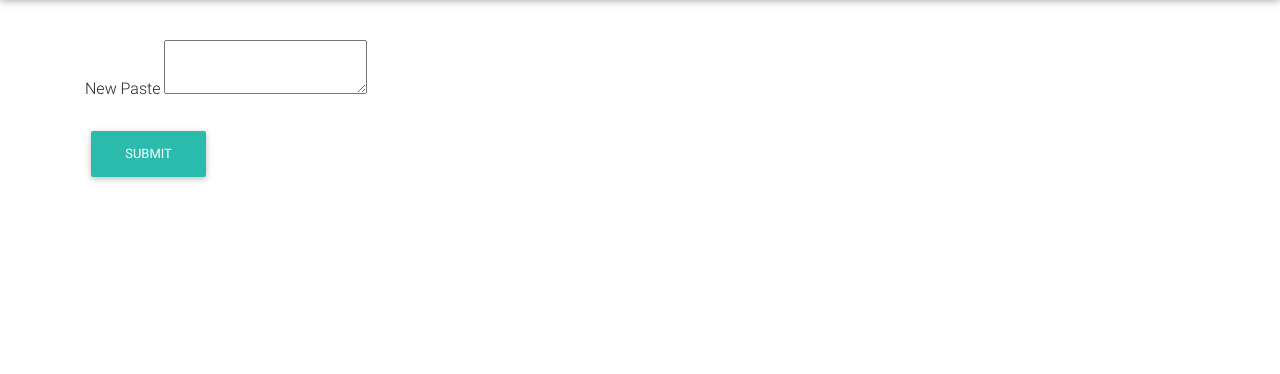
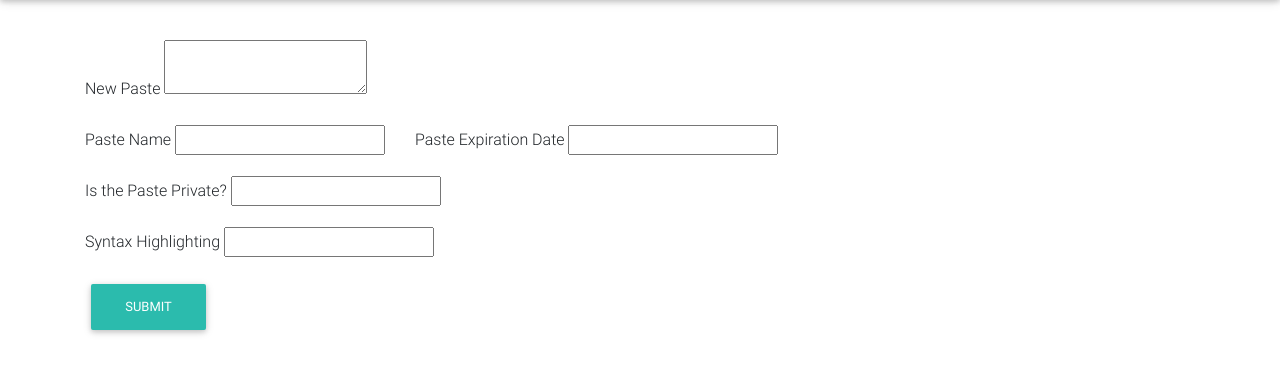
Before and after one commit to dhananjayk/django2-pastebin, a Django app: template pastebin/templates/djpaste/index.html in a window 1280 px wide. Shown: the part 56-430 px from the top of the page. Run offline with Django 3.2, Linux system fonts and the light colour scheme; the template is opened without the code that fills it, so the values that code supplies are empty, except form fields; tables that the repository leaves empty hold one stand-in row (values such as "Sample post"); form fields are guessed from the names that the template uses; some libraries are stand-ins or nearby versions.

Commit message:
Modify create paste form
Added new form field to the paste form

```diff
--- a/pastebin/templates/djpaste/index.html
+++ b/pastebin/templates/djpaste/index.html
@@ -7,13 +7,38 @@
         <div class="col">
             <form method="post">
                 {% csrf_token %}
-                <div class="form-group">
-                    <label for="{{ form.text.id_for_label }}">New Paste</label>
-                    {{ form.text }}
+                <div class="row">
+                    <div class="form-group col-12">
+                        <label for="{{ form.text.id_for_label }}">New Paste</label>
+                        {{ form.text }}
+                    </div>
+                    <div class="form-group col-auto">
+                        <label for="{{ form.paste_name.id_for_label }}">Paste Name</label>
+                        {{ form.paste_name }}
+                    </div>
+                    <div class="form-group col-auto">
+                        <label for="{{ form.paste_expiration.id_for_label }}">Paste Expiration Date</label>
+                        {{ form.paste_expiration }}
+                    </div>
+                    <div class="w-100"></div>
+                    <div class="form-group col-auto">
+                        <label for="{{ form.private_paste.id_for_label }}">Is the Paste Private?</label>
+                        {{ form.private_paste }}
+                    </div>
+                    <div class="w-100"></div>
+                    <div class="form-group col-auto">
+                        <label for="{{ form.syntax_highlighting.id_for_label }}">Syntax Highlighting</label>
+                        {{ form.syntax_highlighting }}
+                    </div>
+
                 </div>
-                <div class="form-group">
-                    <button class="btn btn-default" type="submit">Submit</button>
+
+                <div class="row">
+                    <div class="form-group col-auto">
+                        <button class="btn btn-default" type="submit">Submit</button>
+                    </div>
                 </div>
+
             </form>
 
         </div>
```
Also changed, not shown: pastebin/djpaste/views.py (+8 -0 lines).
